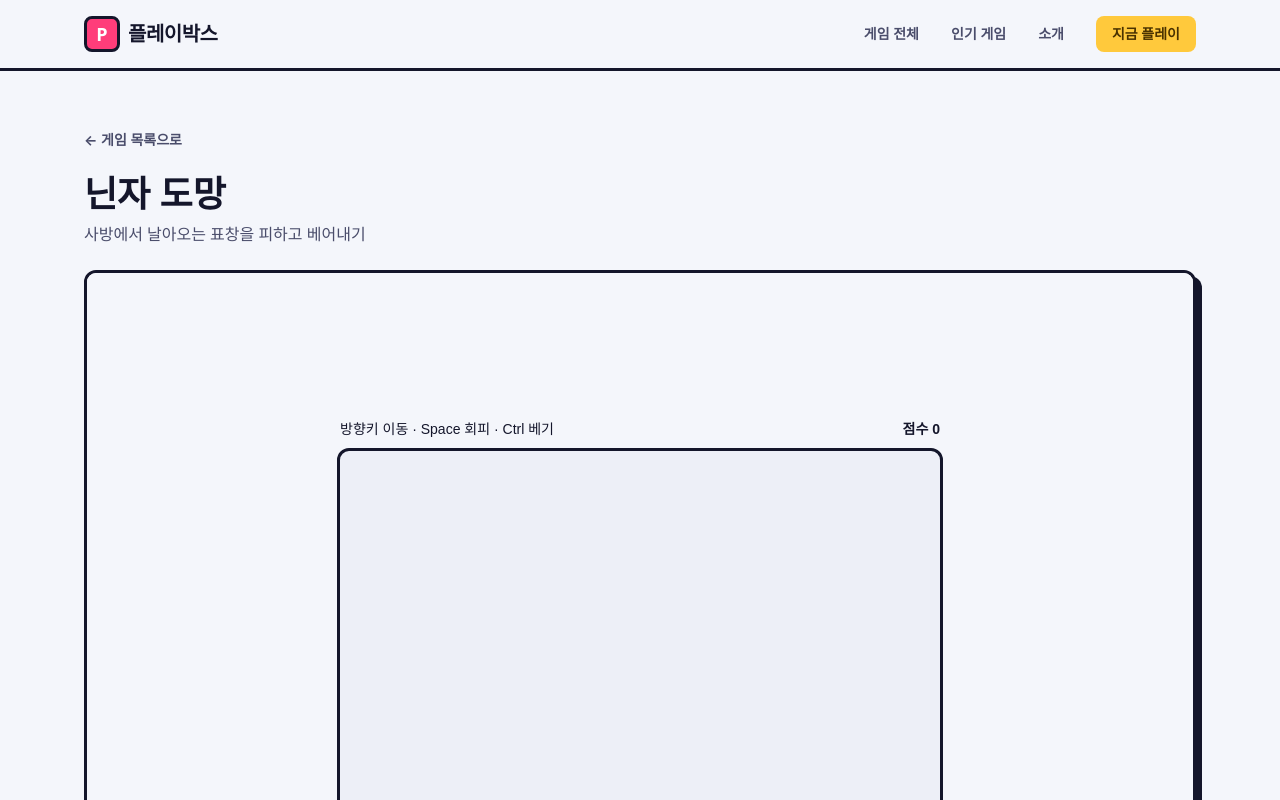
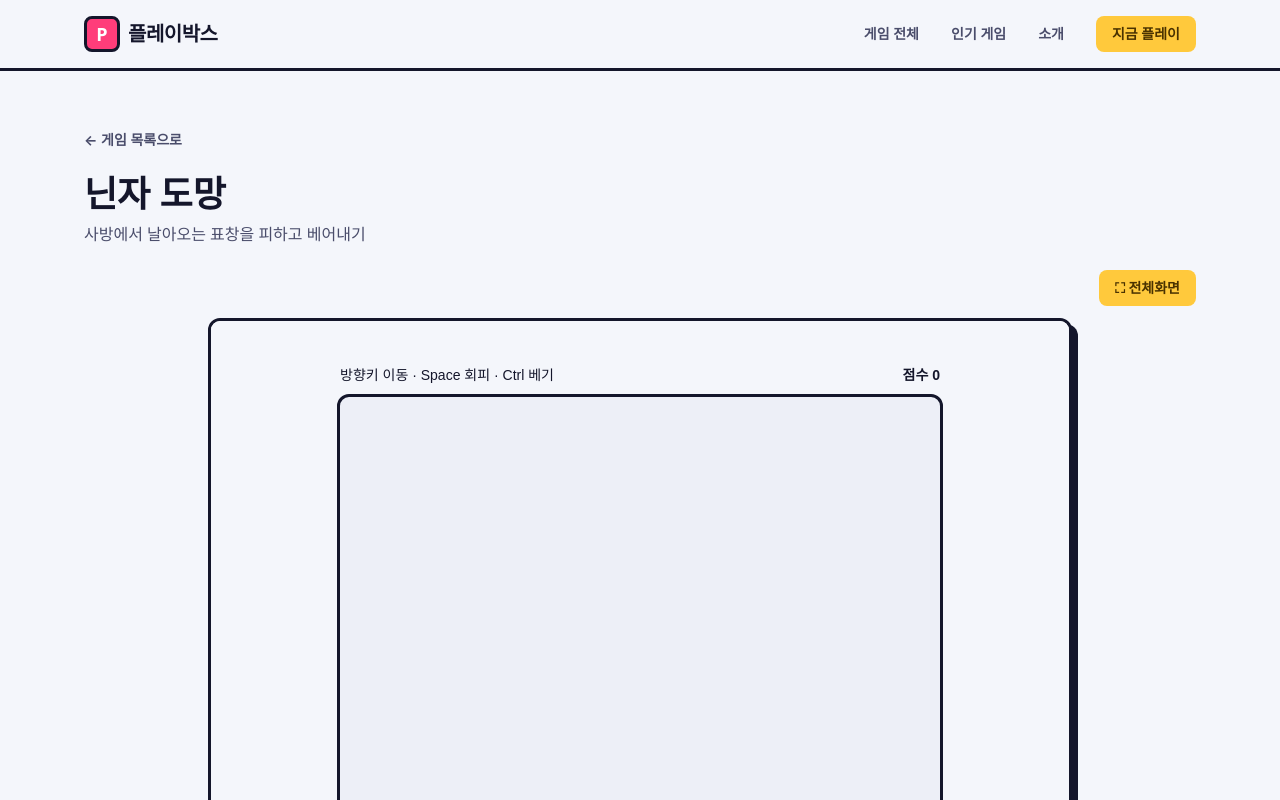
Before and after one commit to CloudMirror97/MiniGames, a Next.js app: page /games/ninja-dodge in a window 1280 px wide. Shown: the top 800 px of the page. Built offline with nearby package versions, Linux system fonts and the light colour scheme.

Commit message:
Update page.tsx
전체화면 가능하게끔 위한 수정

```diff
--- a/src/app/games/[slug]/page.tsx
+++ b/src/app/games/[slug]/page.tsx
@@ -36,14 +36,11 @@ export default async function GamePage({
         <p className="mb-6 text-ink-soft">{game.tagline}</p>
 
         {game.tag !== "준비중" ? (
-          <div className="sticker-static overflow-hidden rounded-xl bg-surface">
-            <iframe
-              src={`/games/${game.slug}/index.html`}
-              className="aspect-[10/7] w-full"
-              style={{ border: "none" }}
-              title={game.title}
-            />
-          </div>
+          <GameFrame
+            src={`/games/${game.slug}/index.html`}
+            title={game.title}
+            size={game.size}
+          />
         ) : (
           <div className="sticker flex aspect-video w-full items-center justify-center rounded-xl bg-surface">
             <p className="text-center text-ink-soft">
```
